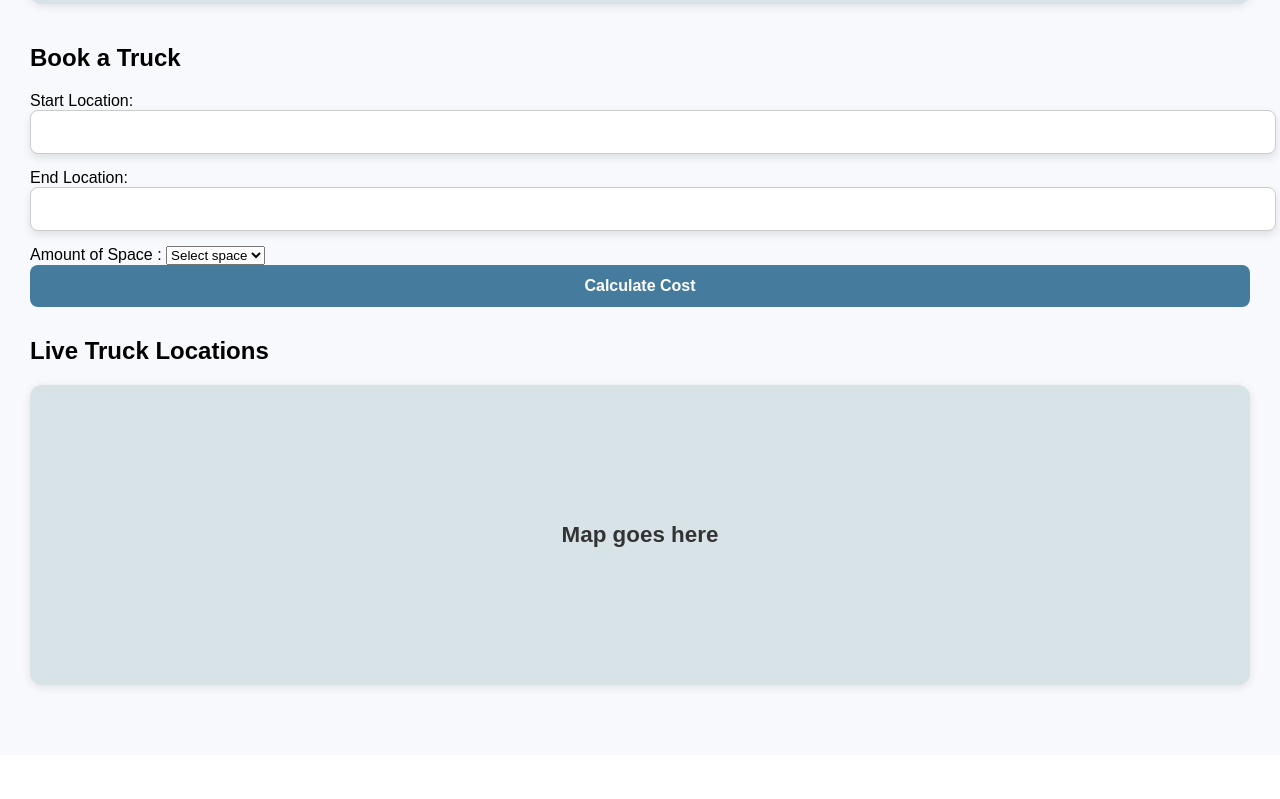
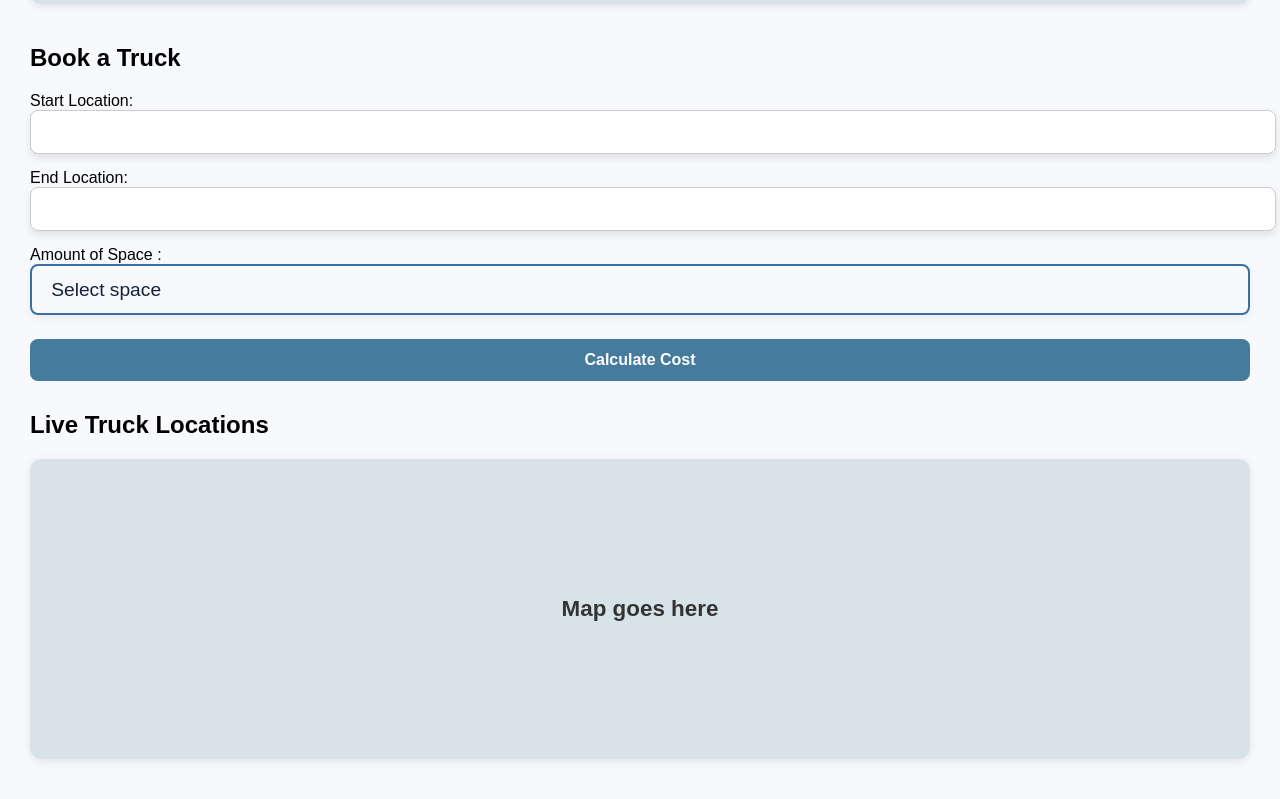
Before and after one commit to Aditey1908/SIH-2024, a React (Create React App) app in the folder frontend/: page /analytics-dashboard in a window 1280 px wide. Shown: the part 1717-2516 px from the top of the page. Before the commit the page ends 2472 px from the top, so only its background shows below. Built offline with nearby package versions, Linux system fonts and the light colour scheme.

Commit message:
did some styling changes to analytics dashboard and dashboard js

```diff
--- a/frontend/src/components/AnalyticsDashboard.css
+++ b/frontend/src/components/AnalyticsDashboard.css
@@ -184,3 +184,41 @@
   font-weight: bold;
   font-size: 1.3rem;
 }
+/* Styling for the select dropdown */
+select {
+  width: 100%;
+  padding: 0.8rem 1.2rem;  /* Padding for a comfortable input size */
+  border: 2px solid #3a6ea5;  /* Border color matching your primary accent */
+  border-radius: 8px;  /* Smooth rounded corners */
+  background-color: #f7f9fc;  /* Light background color */
+  color: #14213d;  /* Dark text color */
+  font-size: 1.2rem;  /* Font size for readability */
+  font-family: 'Poppins', sans-serif;  /* Consistent font with the rest of your app */
+  appearance: none;  /* Removes default arrow for custom styling */
+  cursor: pointer;  /* Changes cursor to pointer to indicate clickable element */
+  box-shadow: 0 4px 10px rgba(0, 0, 0, 0.05);  /* Light shadow for depth */
+  transition: border-color 0.3s ease, box-shadow 0.3s ease;
+  margin-bottom: 1.5rem;  /* Adds space below the select dropdown */
+}
+
+/* Styling for the select dropdown when focused */
+select:focus {
+  border-color: #fca311;  /* Highlight border on focus */
+  outline: none;  /* Removes default browser outline */
+  box-shadow: 0 4px 12px rgba(0, 0, 0, 0.1);  /* Slightly more prominent shadow on focus */
+}
+
+/* Styling for the dropdown options */
+option {
+  background-color: #ffffff;  /* White background for options */
+  color: #14213d;  /* Dark text color */
+  padding: 0.8rem;  /* Padding to make options easier to select */
+  font-size: 1rem;  /* Adjusting font size slightly for options */
+  font-family: 'Poppins', sans-serif;  /* Same font for consistency */
+}
+
+/* Adjusts the appearance for webkit-based browsers */
+select::-webkit-inner-spin-button,
+select::-webkit-calendar-picker-indicator {
+  display: none;
+}
--- a/frontend/src/components/Dashboard.js
+++ b/frontend/src/components/Dashboard.js
@@ -27,12 +27,10 @@ function Dashboard() {
       <aside className="sidebar">
         <div className="logo">Dashly X</div>
         <ul className="menu">
-          <li>Dashboard</li>
           <li>Profile</li>
-          <li>Your Bookings</li>
+          <li>Recent Bookings</li>
+          <li>Truck Status</li>
           <li>History</li>
-          <li>Integrations</li>
-          <li>Settings</li>
           <li>Support</li>
           <li>About</li>
         </ul>
```
